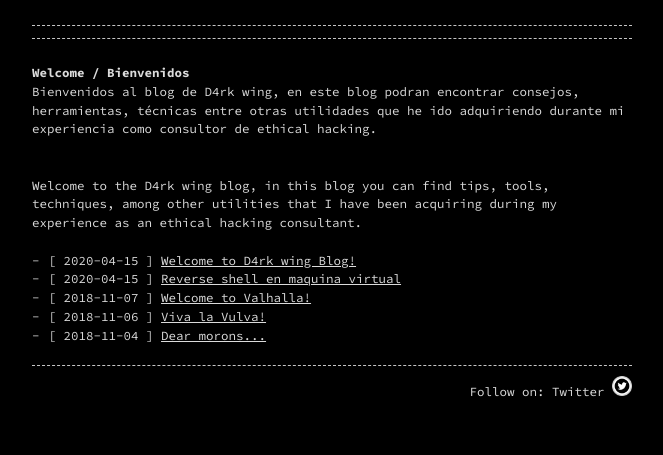
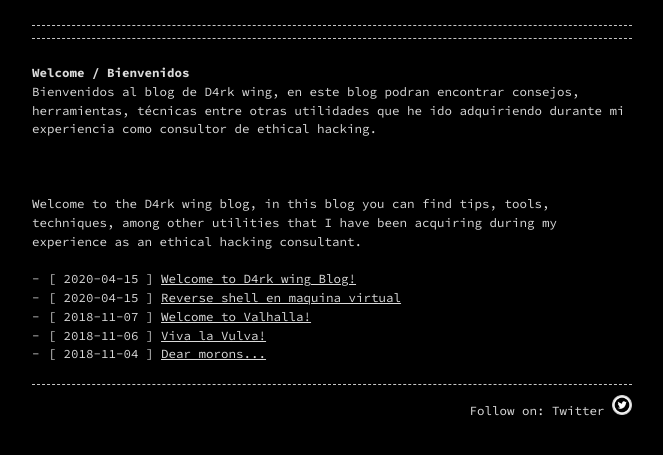
Before and after one commit to d4rk-wing/d4rkwz.github.io, a Jekyll site: the page built from index.md, in a window 1280 px wide. Shown: the top 455 px of the page, without its empty margins (308-971 px from the left). Built offline with Jekyll 4.4.1, drawn with Linux system fonts in a browser that asks for light colours.

```diff
--- a/index.md
+++ b/index.md
@@ -9,4 +9,4 @@ permalink: /
 
 Bienvenidos al blog de D4rk wing, en este blog podran encontrar consejos, herramientas, técnicas entre otras utilidades que he ido adquiriendo durante mi experiencia como consultor de ethical hacking.
 <br />
-Welcome to the D4rk wing blog, in this blog you can find tips, tools, techniques, among other utilities that I have been acquiring during my experience as an ethical hacking consultant.
+<br />Welcome to the D4rk wing blog, in this blog you can find tips, tools, techniques, among other utilities that I have been acquiring during my experience as an ethical hacking consultant.
```
